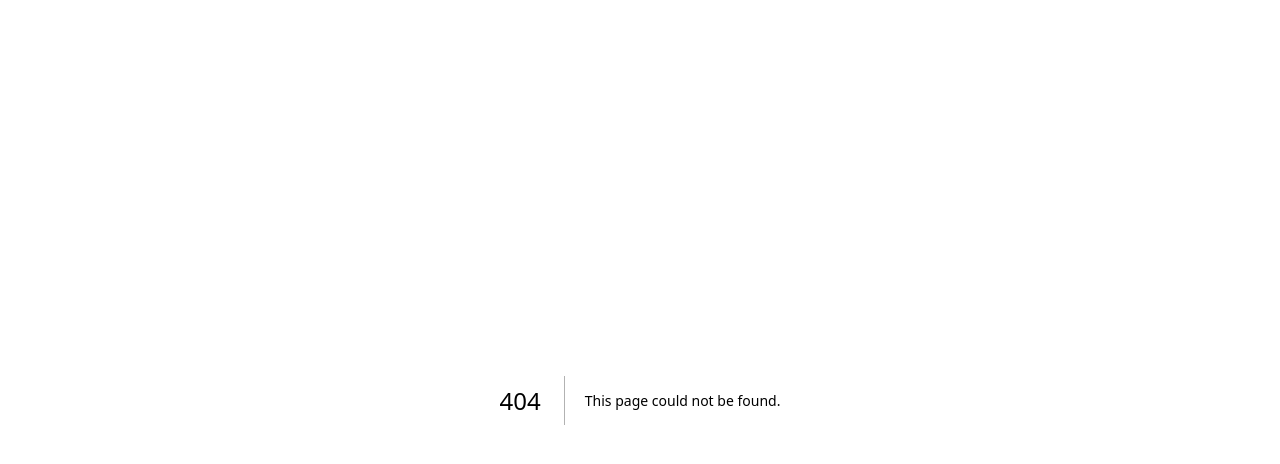
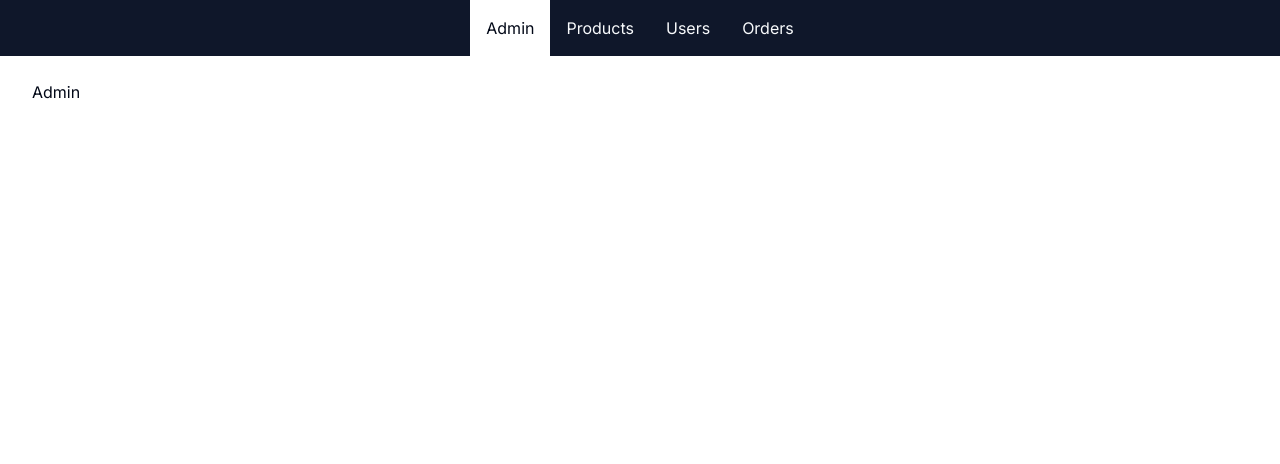
Before and after one commit to ChandanSayed/digital-products-store, a Next.js app: page /admin in a window 1280 px wide. Before the commit this address had no page. Shown: the top 464 px of the page. Built offline with nearby package versions, Linux system fonts and the light colour scheme.

Commit message:
admin navbar added

```diff
--- /dev/null
+++ b/src/app/admin/layout.tsx
@@ -0,0 +1,19 @@
+import { Nav, NavLink } from '@/components/Nav';
+
+export default function AdminLayout({
+  children
+}: Readonly<{
+  children: React.ReactNode;
+}>) {
+  return (
+    <>
+      <Nav>
+        <NavLink href={'/admin'}>Admin</NavLink>
+        <NavLink href={'/admin/products'}>Products</NavLink>
+        <NavLink href={'/admin/users'}>Users</NavLink>
+        <NavLink href={'/admin/orders'}>Orders</NavLink>
+      </Nav>
+      <div className="container my-6">{children}</div>
+    </>
+  );
+}
--- /dev/null
+++ b/src/app/admin/page.tsx
@@ -0,0 +1,7 @@
+import React from 'react';
+
+const page = () => {
+  return <div>Admin</div>;
+};
+
+export default page;
--- /dev/null
+++ b/src/components/Nav.tsx
@@ -0,0 +1,14 @@
+'use client';
+import { cn } from '@/lib/utils';
+import Link from 'next/link';
+import { usePathname } from 'next/navigation';
+import React, { ComponentProps, ReactNode } from 'react';
+
+export const Nav = ({ children }: { children: ReactNode }) => {
+  return <nav className="bg-primary text-primary-foreground flex justify-center px-4">{children}</nav>;
+};
+
+export function NavLink(props: Omit<ComponentProps<typeof Link>, 'className'>) {
+  const pathname = usePathname();
+  return <Link {...props} className={cn('p-4 hover:bg-secondary hover:text-secondary-foreground focus:bg-secondary focus:text-secondary-foreground', pathname === props.href ? 'bg-background text-foreground' : '')} />;
+}
```
